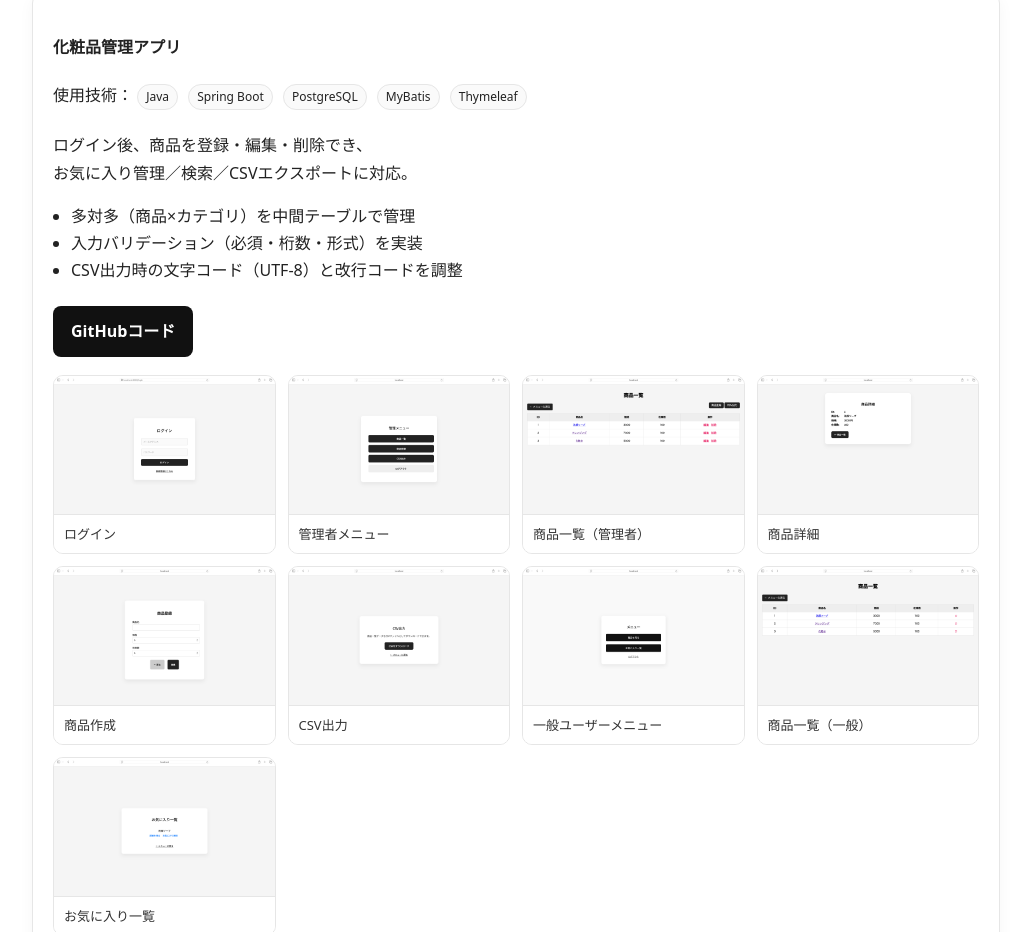
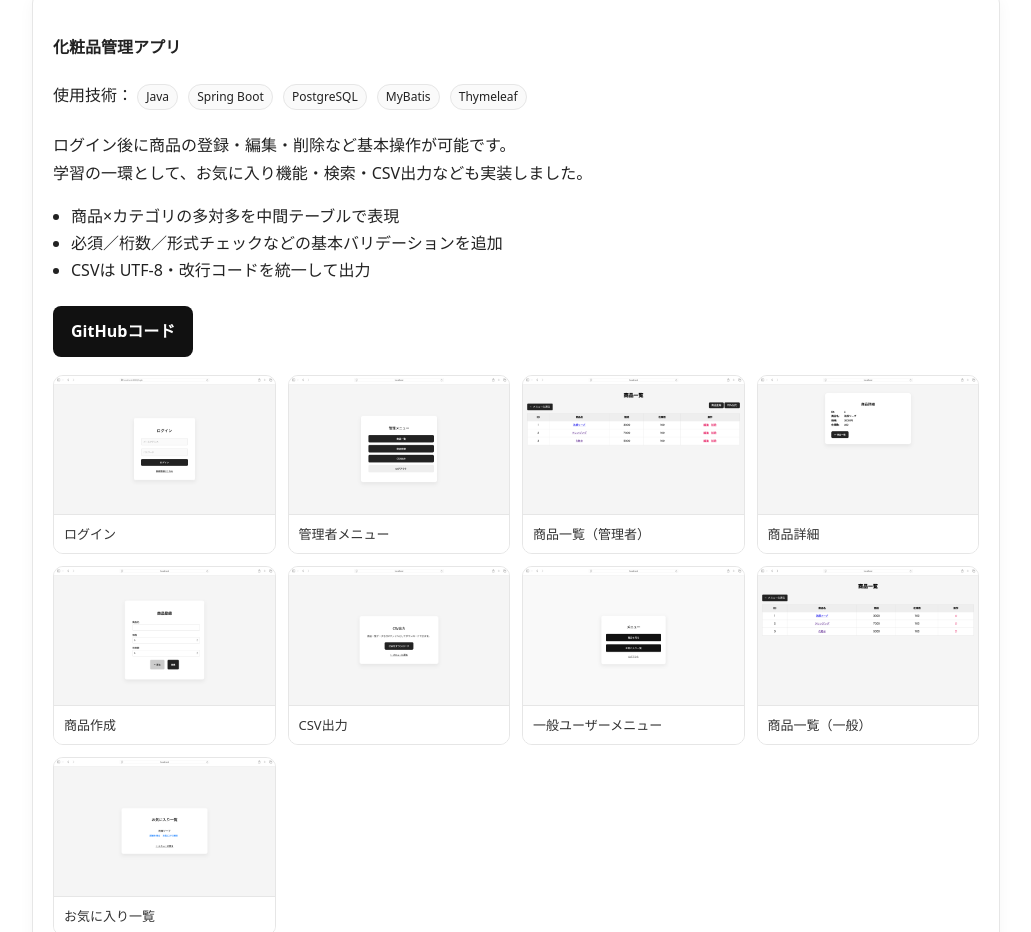
Before and after one commit to suzuki-asuka0308/portfolio, a plain HTML site: page docs/index.html in a window 1280 px wide. Shown: the part 1134-2066 px from the top of the page, without its empty margins (124-1155 px from the left). Drawn offline with Linux system fonts and the light colour scheme.

Commit message:
Update index.html

```diff
--- a/docs/index.html
+++ b/docs/index.html
@@ -24,10 +24,10 @@
     <!-- Hero -->
     <section class="hero">
       <div class="wrap">
-      <h2>Webアプリ開発からデータ活用へ挑戦中のジュニアエンジニア</h2>
-      <p class="hero-sub">
-      Spring Boot を用いたアプリ開発経験を通じて、PostgreSQL・SQLを中心にデータベース分野への関心を広げています。
-      </p>
+        <h2>Webアプリ開発からデータ活用へ挑戦中のジュニアエンジニア</h2>
+        <p class="hero-sub">
+          Spring Boot を用いたアプリ開発経験を通じて、PostgreSQL・SQLを中心にデータベース分野への関心を広げています。
+        </p>
 
         <div class="hero-links">
           <a class="btn" href="#works">実績を見る</a>
@@ -109,13 +109,13 @@
               <span class="badge">Thymeleaf</span>
             </p>
             <p>
-              ログイン後、商品を登録・編集・削除でき、<br class="br-md" />
-              お気に入り管理／検索／CSVエクスポートに対応。
+              ログイン後に商品の登録・編集・削除など基本操作が可能です。<br class="br-md" />
+              学習の一環として、お気に入り機能・検索・CSV出力なども実装しました。
             </p>
             <ul class="work-points">
-              <li>多対多（商品×カテゴリ）を中間テーブルで管理</li>
-              <li>入力バリデーション（必須・桁数・形式）を実装</li>
-              <li>CSV出力時の文字コード（UTF-8）と改行コードを調整</li>
+              <li>商品×カテゴリの多対多を中間テーブルで表現</li>
+              <li>必須／桁数／形式チェックなどの基本バリデーションを追加</li>
+              <li>CSVは UTF-8・改行コードを統一して出力</li>
             </ul>
 
             <div class="work-links">
```
